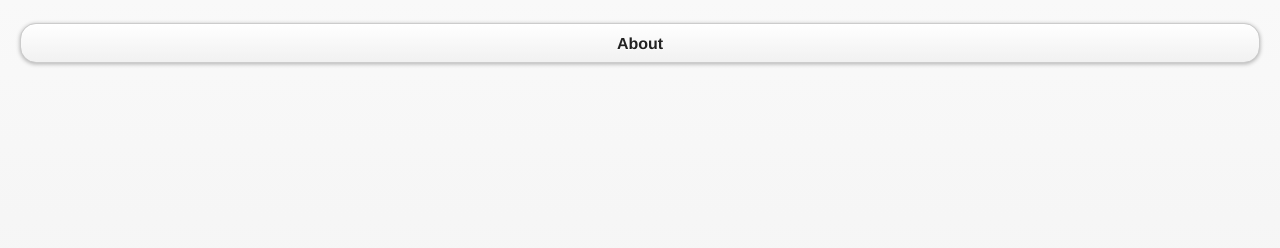
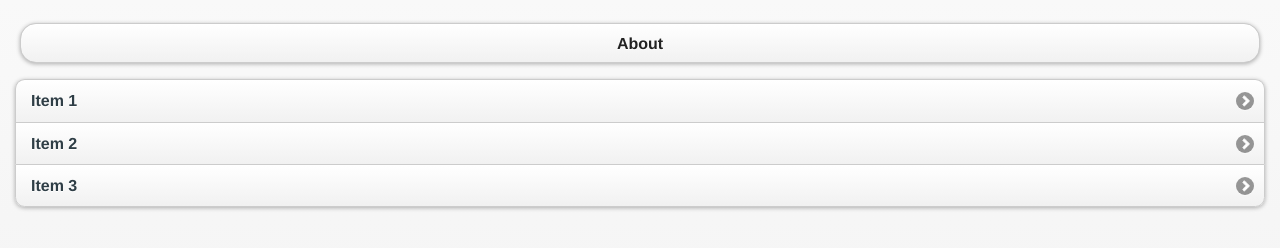
Before and after one commit to afilina/demo_jqm, a plain HTML site: page basics.html in a window 1280 px wide. Drawn offline with Linux system fonts and the light colour scheme.

Commit message:
Added list component to Basics

```diff
--- a/basics.html
+++ b/basics.html
@@ -16,6 +16,11 @@
 	<div data-role="page">
 		<div data-role="content">
 	    <a href="#page-about" data-role="button">About</a>
+			<ul data-role="listview" data-inset="true">
+				<li><a href="item1.html">Item 1</a></li>
+				<li><a href="item2.html">Item 2</a></li>
+				<li><a href="item3.html">Item 3</a></li>
+			</ul>
 	  </div>
 	</div>
 
```
